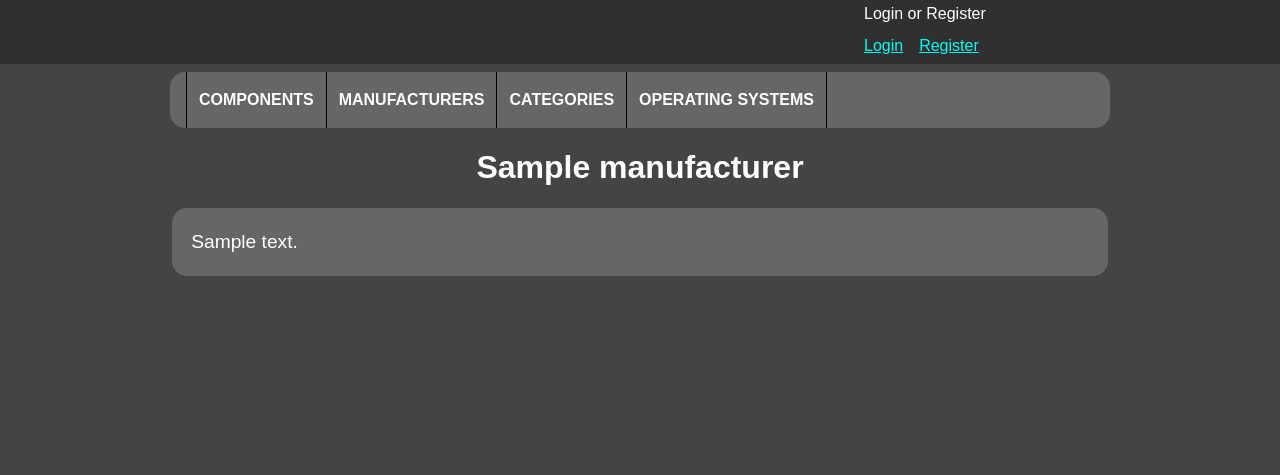
After one commit to jponf/PCnstein, a Django app: template PCnsteinapp/templates/manufacturer.html in a window 1280 px wide. The commit adds this page. Shown: the top 475 px of the page. Run offline with Django 3.2, Linux system fonts and the light colour scheme; tables that the repository leaves empty hold one stand-in row (values such as "Sample post"); the template is opened without the code that fills it: values that come from a table or form of the project are taken from there, most other values are stand-ins (such as "Sample title", 1, 10 or a date in 2020).

Commit message:
Changed GetComponentManufacturer return data format and added manufacturer template
GetComponentManufacturer now returns a dictionary with os name, minversion and maxversion

The component.html template now uses the information of minversion and maxversion in suported by fields

Finally we got a manufacturer.html template :3

	modified:   PCnsteinapp/datautils.py
	modified:   PCnsteinapp/templates/component.html
	new file:   PCnsteinapp/templates/manufacturer.html
	modified:   PCnsteinapp/views.py
	new file:   static/css/manufacturer.css

```diff
--- /dev/null
+++ b/PCnsteinapp/templates/manufacturer.html
@@ -0,0 +1,24 @@
+{% extends "base.html" %}
+
+{% load staticfiles %}
+
+{% block js %}
+
+{% endblock %}
+
+{% block css %}
+<link rel="stylesheet" type="text/css"
+				href="{% static "css/manufacturer.css" %}"/>
+{% endblock %}
+
+{% block content %}
+
+<div id="manufacturer_title">
+	<span><h1>{{ manufacturer.name }}<h1><span>
+</div>
+
+<div id="manufacturer_desc">
+	<p>{{ manufacturer.desc }}</p>
+</div>
+
+{% endblock %}
--- a/PCnsteinapp/views.py
+++ b/PCnsteinapp/views.py
@@ -67,7 +67,6 @@ def GenerateResponse(request, data, datatag=None, xmltemplate=None,
 			htmlargs[datatag] = data
 		# Add user info to html render args
 		htmlargs['user'] = request.user
-		print htmlargs[datatag]
 
 		response = render_to_response(htmltemplate, htmlargs)
 	else:
--- /dev/null
+++ b/static/css/manufacturer.css
@@ -0,0 +1,20 @@
+@charset: "UTF-8";
+
+
+#manufacturer_title {
+	margin: 0 auto;
+	width: 100%;
+	text-align: center;
+}
+
+#manufacturer_desc {
+	padding: 0.2em 1em 0.2em 1em;
+	background-color: #666;
+	border-radius: 15px;
+	font-size: 1.2em;
+}
+
+#manufacturer_desc p {
+	white-space: pre-line;
+	text-align: justify;
+}
```
Also changed, not shown: PCnsteinapp/datautils.py (+13 -8 lines), PCnsteinapp/templates/component.html (+7 -3 lines).
